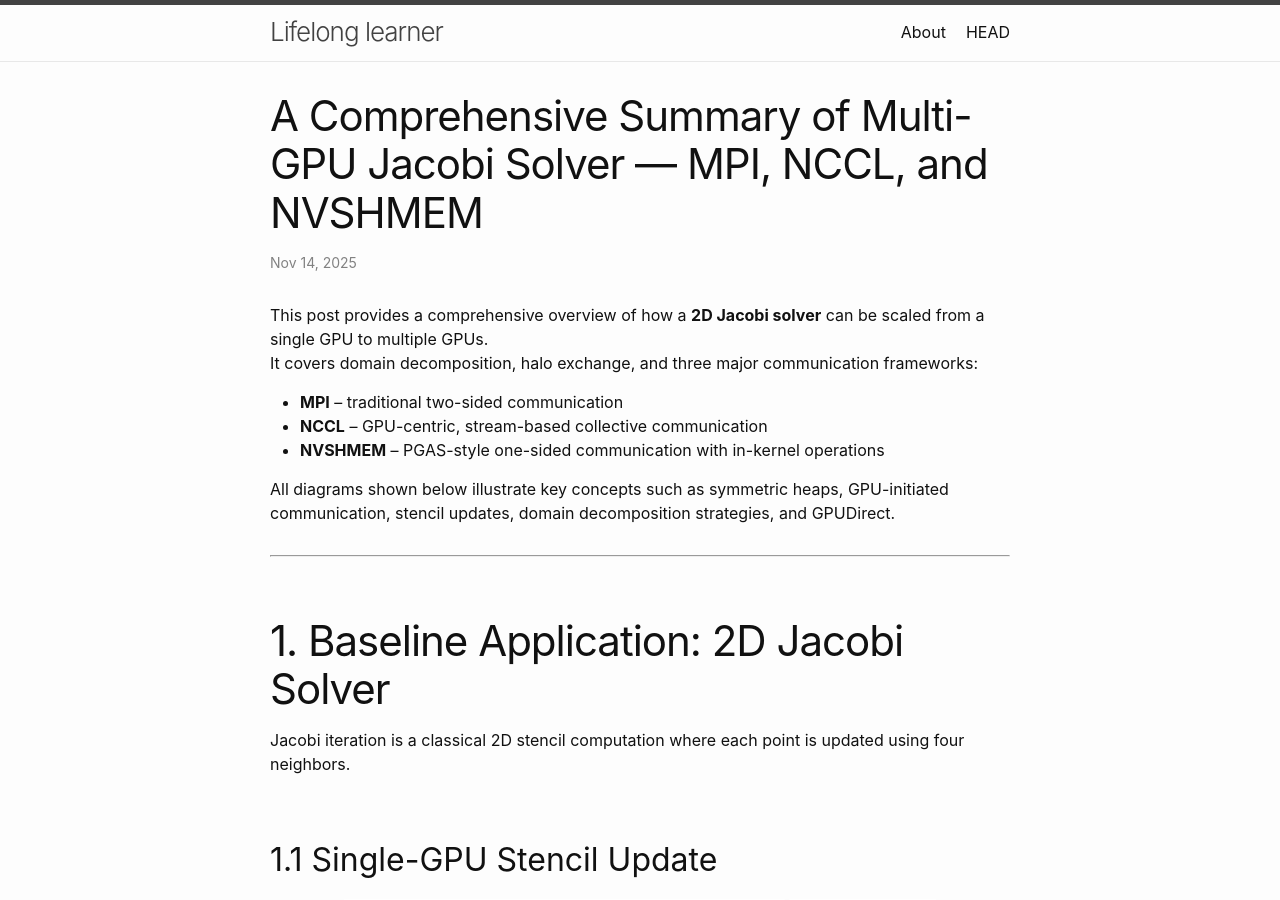
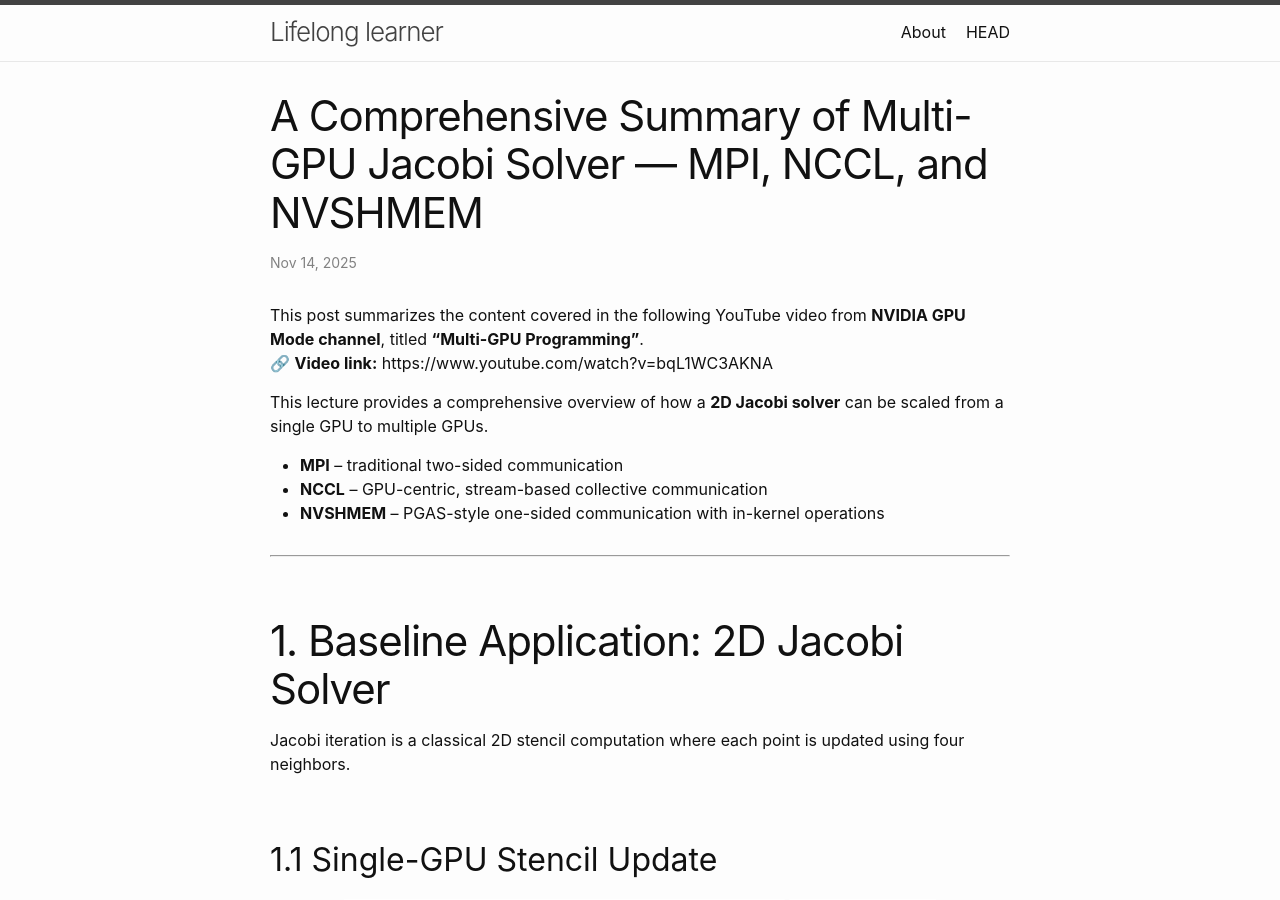
Before and after one commit to yesredpig/yesredpig.github.io, a Jekyll site: the page built from _posts/2025-11-14-multiGPU-processing-summary.md, in a window 1280 px wide and 900 px high. Built offline with Jekyll 4.4.1, drawn with Linux system fonts in a browser that asks for light colours; some of the changed text lies outside the part shown.

Commit message:
add youtube url

```diff
--- a/_posts/2025-11-14-multiGPU-processing-summary.md
+++ b/_posts/2025-11-14-multiGPU-processing-summary.md
@@ -5,14 +5,13 @@ date: 2025-11-14 10:00:00 +0900
 categories: [GPU, HPC, MPI, NCCL, NVSHMEM]
 ---
 
-This post provides a comprehensive overview of how a **2D Jacobi solver** can be scaled from a single GPU to multiple GPUs.
-It covers domain decomposition, halo exchange, and three major communication frameworks:
+This post summarizes the content covered in the following YouTube video from **NVIDIA GPU Mode channel**, titled **"Multi-GPU Programming"**.
+🔗 **Video link:** https://www.youtube.com/watch?v=bqL1WC3AKNA
 
+This lecture provides a comprehensive overview of how a **2D Jacobi solver** can be scaled from a single GPU to multiple GPUs.
 - **MPI** – traditional two-sided communication
 - **NCCL** – GPU-centric, stream-based collective communication
 - **NVSHMEM** – PGAS-style one-sided communication with in-kernel operations
-
-All diagrams shown below illustrate key concepts such as symmetric heaps, GPU-initiated communication, stencil updates, domain decomposition strategies, and GPUDirect.
 
 ---
 
@@ -206,10 +205,3 @@ This yields:
 | **MPI** | Two-sided (send + recv) | Standard HPC, CPU-driven | Halo exchange via `MPI_Sendrecv` |
 | **NCCL** | Two-sided but GPU-driven | Stream-based, optimized for NVLink/NVSwitch | Overlap via high/low priority streams |
 | **NVSHMEM** | One-sided PGAS | In-kernel puts/gets, symmetric heap | Fully fused kernel, highest scalability |
-
----
-
-If you want, I can also generate:
-✔ polished SVG diagrams,
-✔ step-by-step pseudocode for all three implementations,
-✔ or split this post into a multi-part blog series.
```
